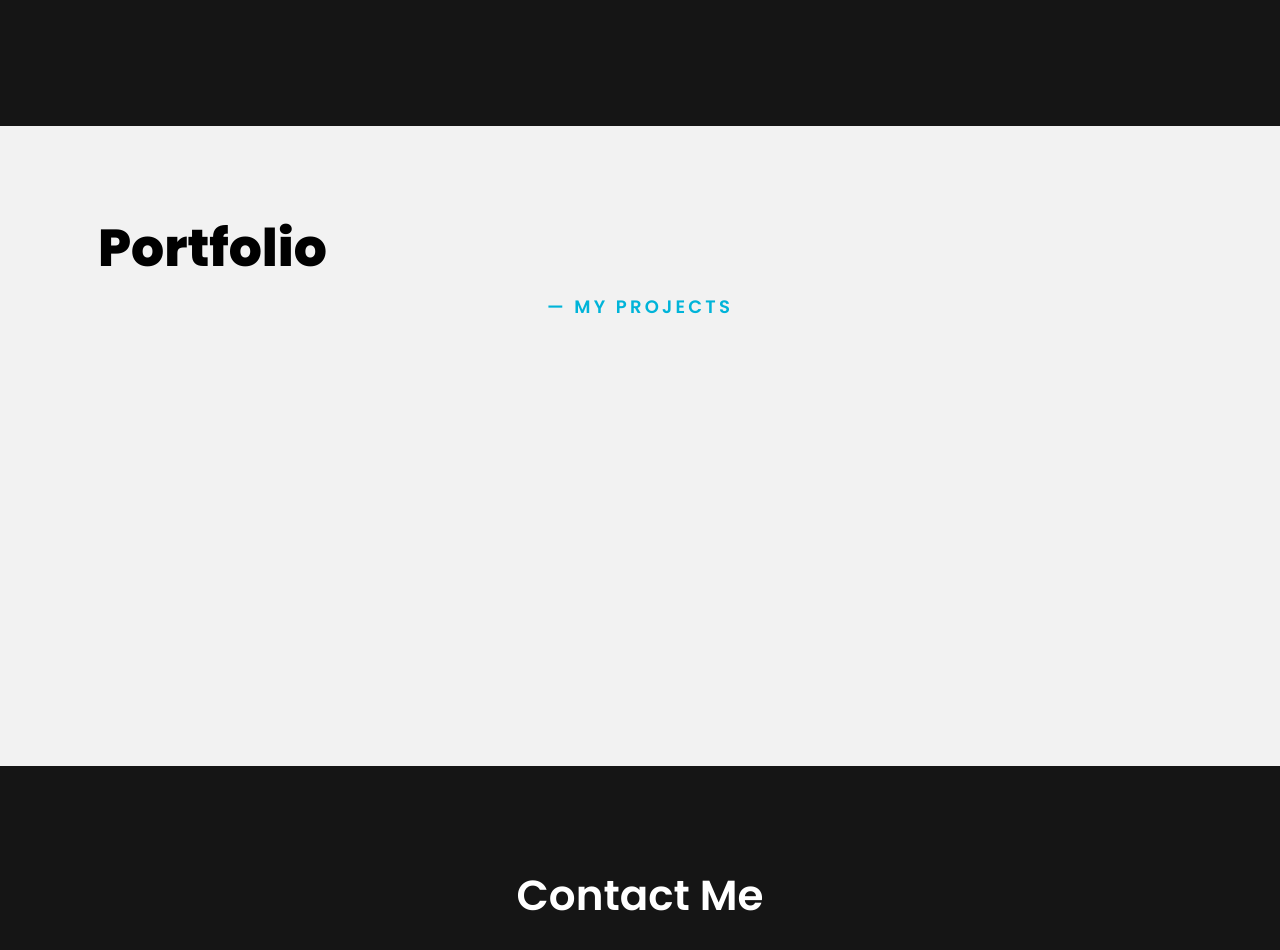
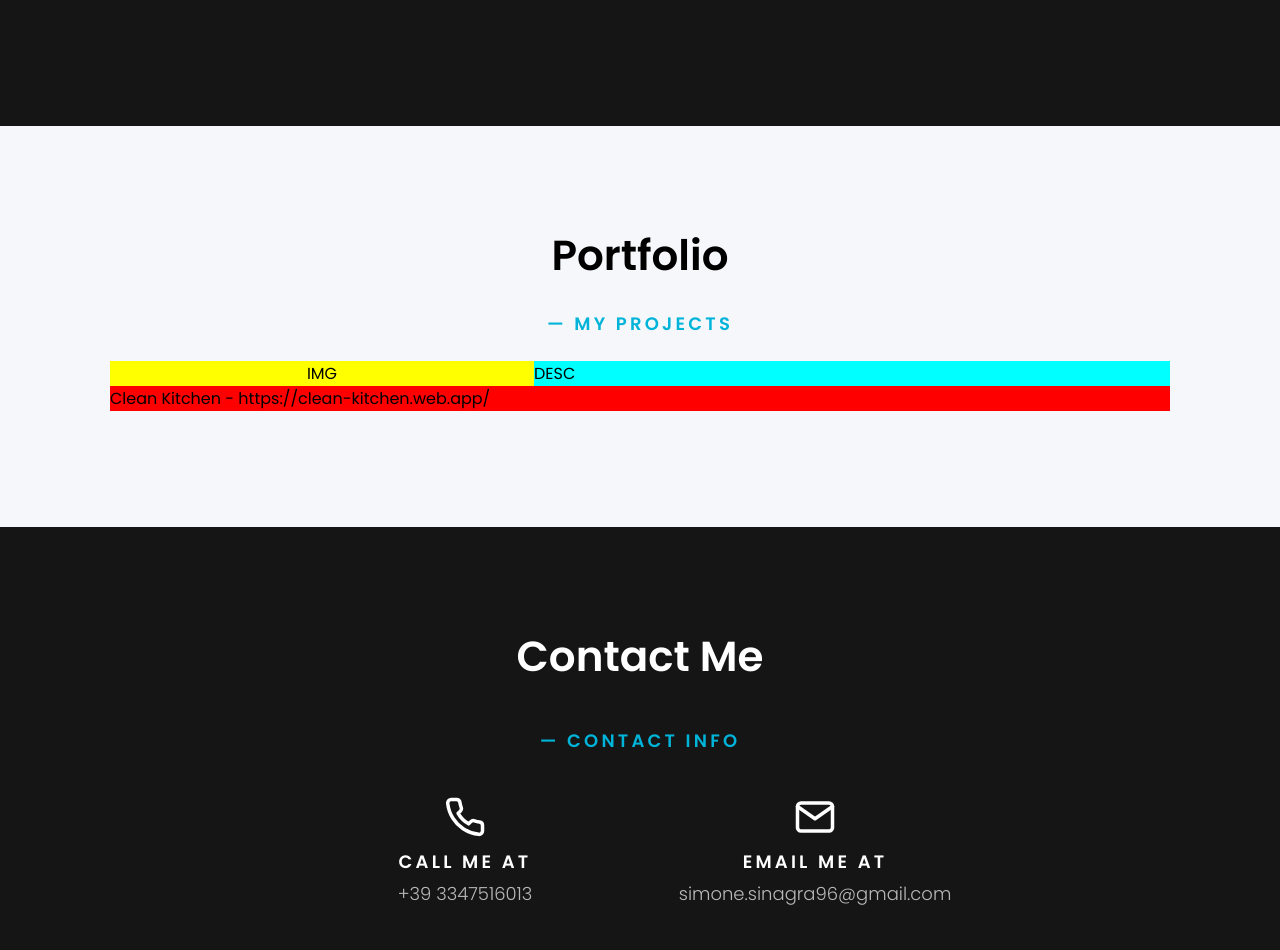
Before and after one commit to simosina/portfolio, a React (Create React App) app: page / in a window 1280 px wide. Shown: the part 4760-5710 px from the top of the page. Built offline with nearby package versions, Linux system fonts and the light colour scheme.

Commit message:
Update portfolio

```diff
--- a/src/components/portfolio/Portfolio.jsx
+++ b/src/components/portfolio/Portfolio.jsx
@@ -2,9 +2,29 @@ import "./portfolio.scss";
 
 export default function Portfolio() {
     return (
-        <div className="portfolio" id="portfolio">
-            <h1>Portfolio</h1>
-            <h6>&#8212; My projects</h6>
-        </div>
+        <section className="portfolio" id="portfolio">
+            <h2>Portfolio</h2>
+
+            <div className="projects">
+                <h6>&#8212; My projects</h6>
+
+                <div className="content">
+
+                    <div className="project">
+                        <div className="left">
+                            IMG
+                        </div>
+                        <div className="right">
+                            DESC
+                        </div>
+                    </div>
+
+                    <div className="project">
+                        Clean Kitchen - https://clean-kitchen.web.app/
+                    </div>
+
+                </div>
+            </div>
+        </section>
     )
 }
--- a/src/components/portfolio/portfolio.scss
+++ b/src/components/portfolio/portfolio.scss
@@ -2,7 +2,39 @@
 
 .portfolio {
   width: 100vw;
-  padding: $topBarHeight $paddingX 0 $paddingX;
-  min-height: 80vh;
-  background-color: $backgroundLight;
+  padding-top: $topBarHeight;
+  padding-bottom: $topBarHeight;
+  background-color: #f6f7fa;
+
+  .projects {
+    margin: 0 0 24px 0;
+    padding: 0 $paddingX 0 $paddingX;
+
+    .content {
+        display: flex;
+        flex-direction: column;
+        margin: 8px 0px 24px 0px;
+        padding: 12px;
+
+        .project {
+          font-size: 16px;
+          display: flex;
+          flex-wrap: wrap-reverse;
+          background-color: red;
+
+          .left {
+            flex: .4;
+            display: flex;
+            justify-content: center;
+            align-items: center;
+            background-color: yellow;
+          }
+
+          .right {
+            flex: .6;
+            background-color: aqua;
+          }
+        }
+    }
+  }
 }
```
Also changed, not shown: src/components/portfolio/noun_Rotate Phone_1815848.svg (deleted).
